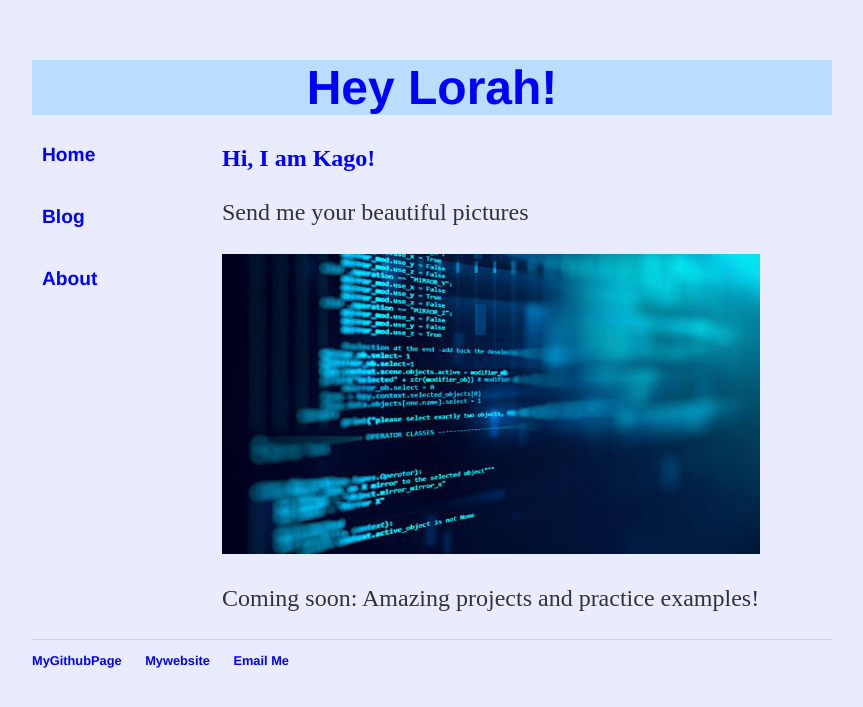
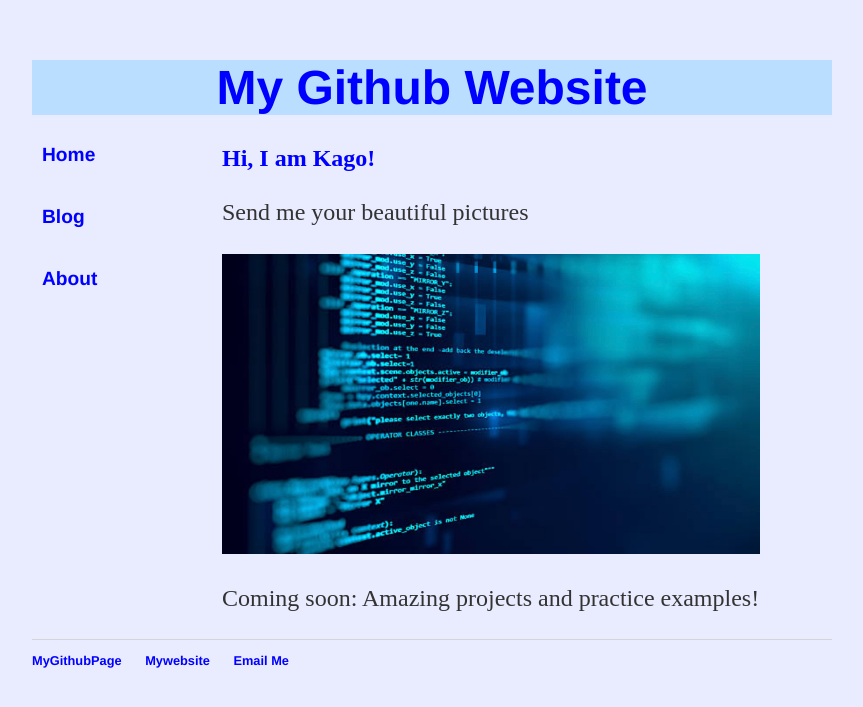
Before and after one commit to KagoPrezRantsho/KagoPrezRantsho.github.io, a Jekyll site: the page built from index.html, in a window 1280 px wide. Shown: the top 707 px of the page, without its empty margins (208-1071 px from the left). Built offline with Jekyll 4.4.1, drawn with Linux system fonts in a browser that asks for light colours.

Commit message:
Update default.html

```diff
--- a/_layouts/default.html
+++ b/_layouts/default.html
@@ -8,7 +8,7 @@
   <body>
  <div id="container">
   <div id="header">
-    <h1>Hey Lorah!</h1>
+    <h1>My Github Website</h1>
   </div>
   <div id="content">
     <div id="nav">
```
